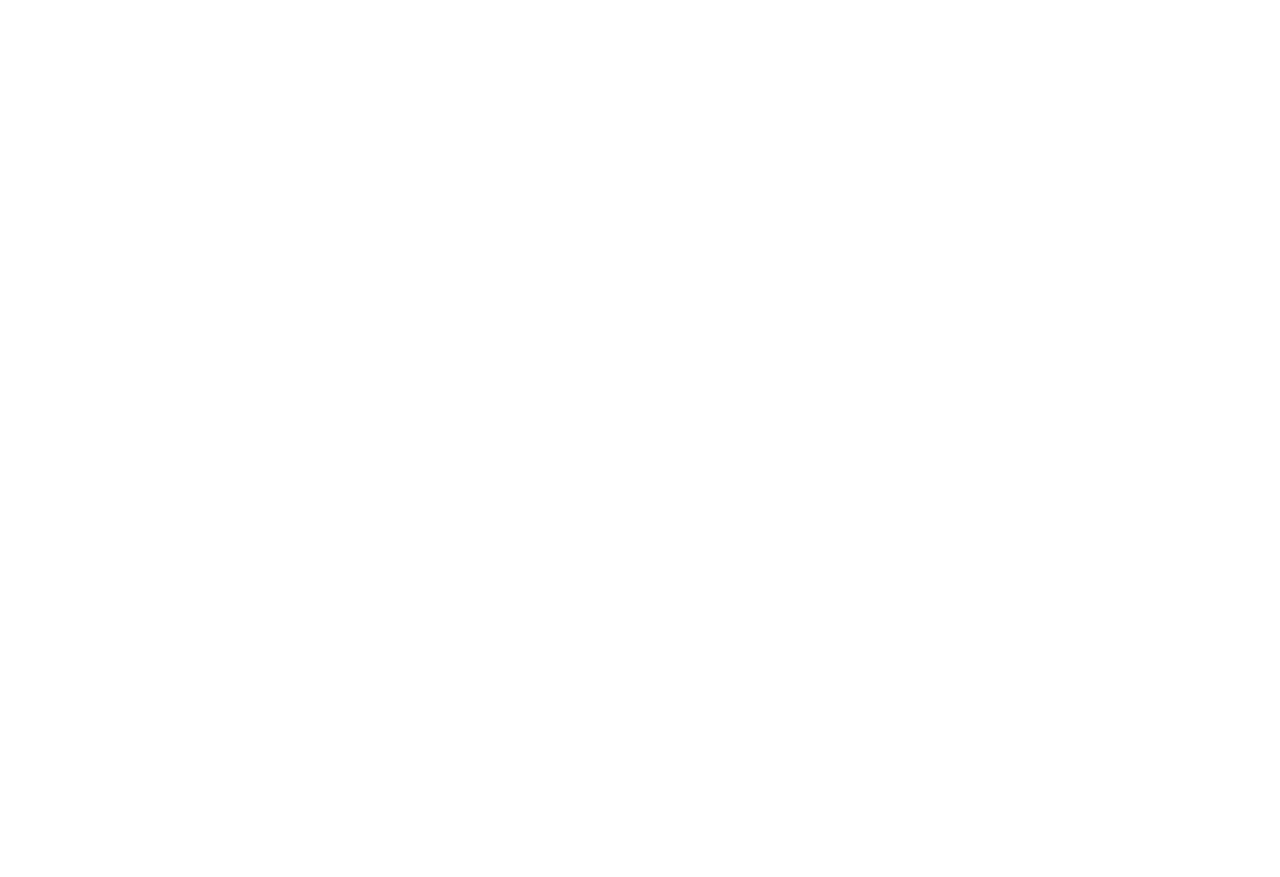
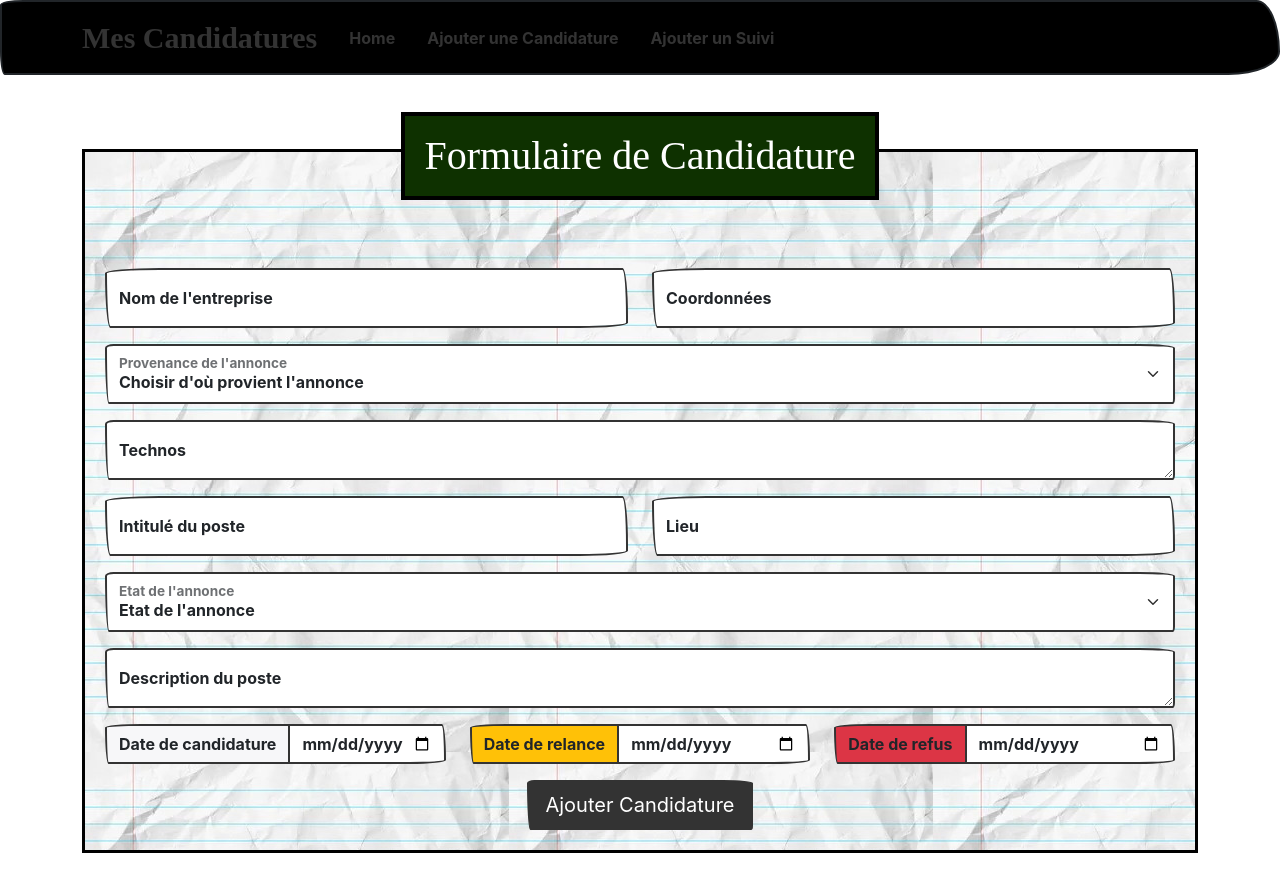
Before and after one commit to MathiasEpitech/MesCandidatures, a React (Create React App) app: page /ajouter in a window 1280 px wide. Before the commit this address had no page. Before the commit the page ends 800 px from the top, so only its background shows below. Built offline with nearby package versions, Linux system fonts and the light colour scheme; a web font is replaced by a local one.

Commit message:
mes candidatures

```diff
--- a/src/AjouterUnSuivi.jsx
+++ b/src/AjouterUnSuivi.jsx
@@ -33,7 +33,7 @@
       console.log(formData)
       // Envoyez les données du formulaire au serveur
       await axios.post(
-        "http://localhost:7973/api/suivi-create",
+        "https://mescandidaturesback-production.up.railway.app/api/suivi-create",
         requestData
       );
 
--- a/src/App.js
+++ b/src/App.js
@@ -11,10 +11,10 @@
     <>
       <Routes>
         <Route index element={<Home />} />
-        <Route path="https://luxury-lokum-003c78.netlify.app/ajouter" element={<Ajouter />} />
-        <Route path="https://luxury-lokum-003c78.netlify.app/candidatures/:_id" element={<CandidatureDetail />} />
-        <Route path="https://luxury-lokum-003c78.netlify.app/candidatures/modifier/:_id" element={<Modifier />} />
-        <Route path="https://luxury-lokum-003c78.netlify.app/ajouter_suivi" element={<AjouterSuivi />} />
+        <Route path="/ajouter" element={<Ajouter />} />
+        <Route path="/candidatures/:_id" element={<CandidatureDetail />} />
+        <Route path="/candidatures/modifier/:_id" element={<Modifier />} />
+        <Route path="/ajouter_suivi" element={<AjouterSuivi />} />
       </Routes>
     </>
   );
--- a/src/Home.jsx
+++ b/src/Home.jsx
@@ -160,13 +160,13 @@
                         <div className="d-flex justify-content-center">
                           <a
                             className="btn btn-info btn-sm me-2"
-                            href={`https://luxury-lokum-003c78.netlify.app/candidatures/${item.data._id}`}
+                            href={`/candidatures/${item.data._id}`}
                           >
                             <i className="fa-solid fa-eye"></i>
                           </a>
                           <a
                             className="btn btn-warning btn-sm me-2"
-                            href={`https://luxury-lokum-003c78.netlify.app/candidatures/modifier/${item.data._id}`}
+                            href={`/candidatures/modifier/${item.data._id}`}
                           >
                             <i className="fa-solid fa-pen"></i>
                           </a>
--- a/src/Navbar.jsx
+++ b/src/Navbar.jsx
@@ -27,13 +27,13 @@
               </a>
             </li>
             <li className="nav-item px-2">
-              <a className="nav-link" href="https://luxury-lokum-003c78.netlify.app/ajouter">
+              <a className="nav-link" href="/ajouter">
                 Ajouter une Candidature
               </a>
             </li>
 
             <li className="nav-item px-2">
-              <a className="nav-link" href="https://luxury-lokum-003c78.netlify.app/ajouter_suivi">
+              <a className="nav-link" href="/ajouter_suivi">
                 Ajouter un Suivi
               </a>
             </li>
```
